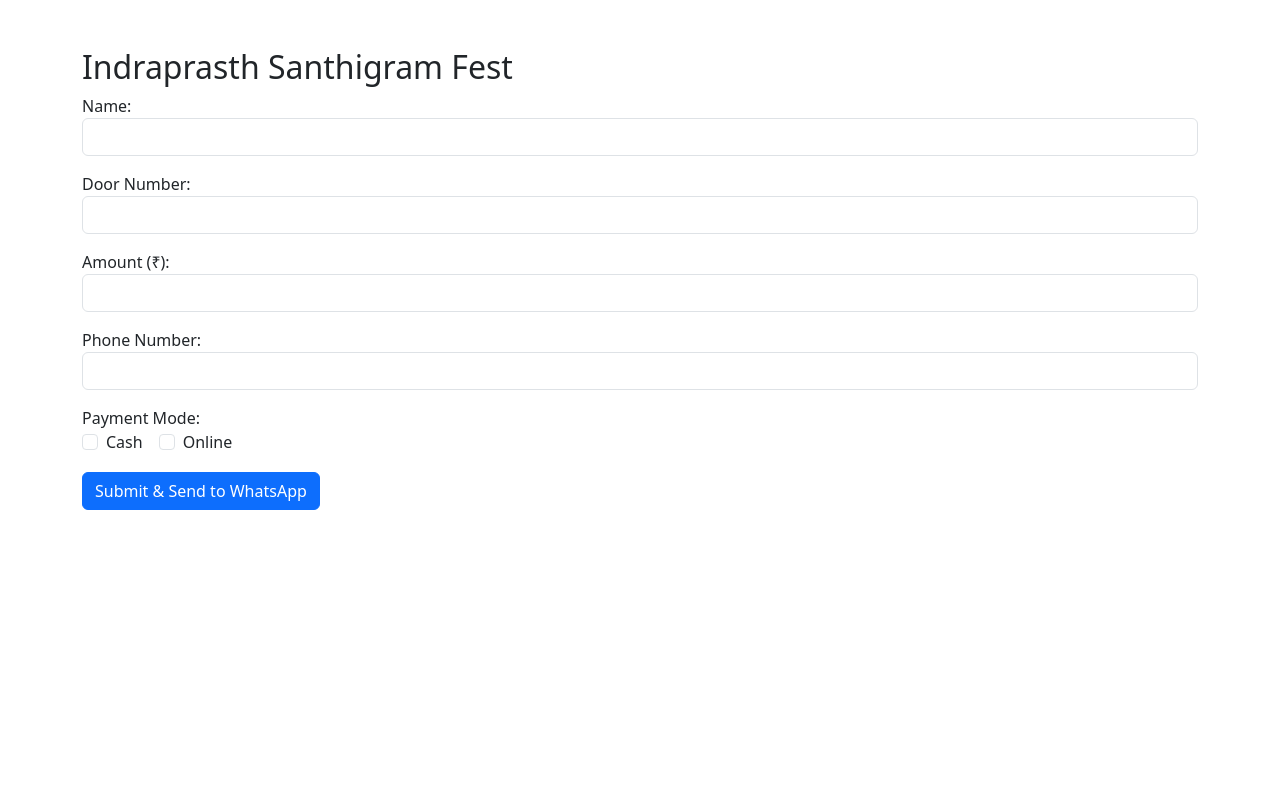
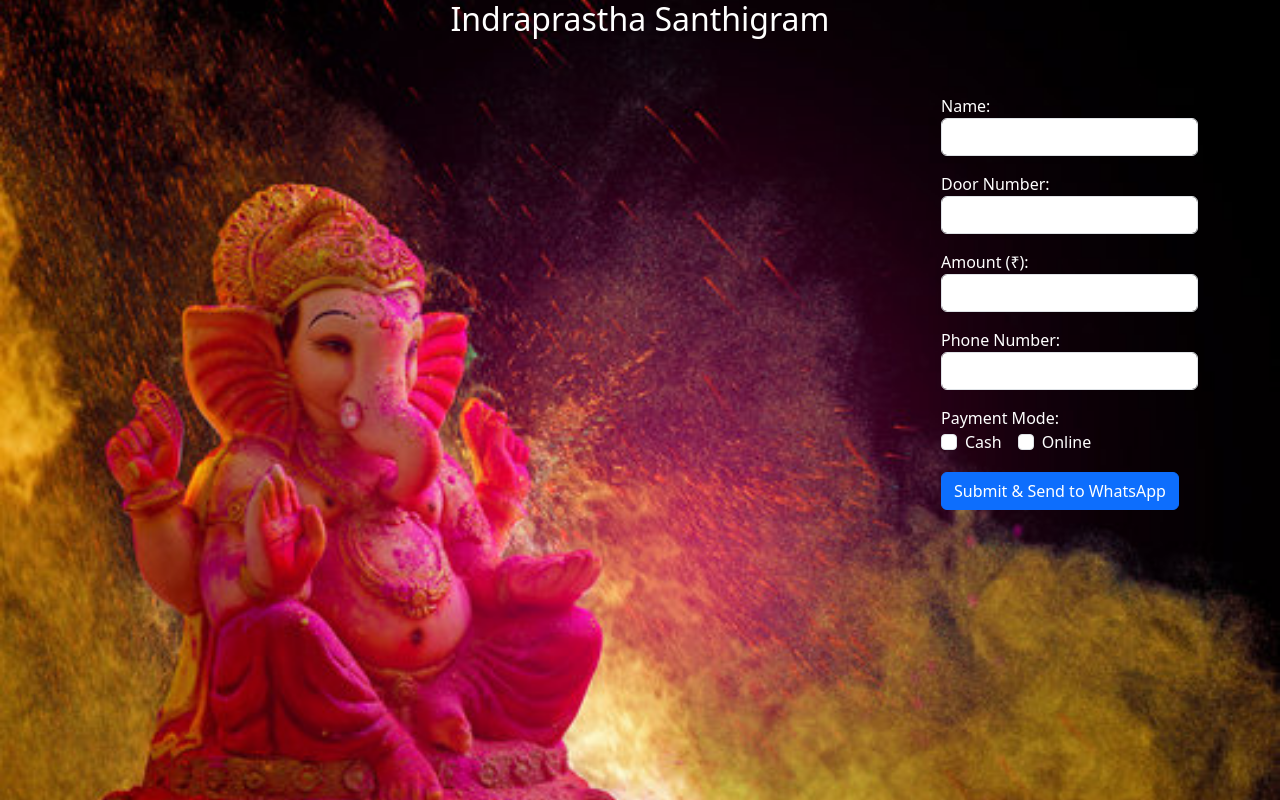
Before and after one commit to srinvasu/VinayakFest, a Next.js app: page / in a window 1280 px wide. Built offline with nearby package versions, Linux system fonts and the light colour scheme.

Commit message:
PDF generator final modification2

```diff
--- a/pages/_app.js
+++ b/pages/_app.js
@@ -1,7 +1,12 @@
 import "bootstrap/dist/css/bootstrap.min.css";
+import Head from "next/head";
+
 function MyApp({ Component, pageProps }) {
   return (
     <>
+      <Head>
+        <link rel="stylesheet" href="/css/styles.css" />
+      </Head>
       <Component {...pageProps} />
     </>
   );
--- a/pages/index.js
+++ b/pages/index.js
@@ -4,21 +4,21 @@
 
 const Home = () => {
   const [formData, setFormData] = useState({
-    name: '',
-    doorNumber: '',
-    amount: '',
-    phoneNumber: '',
-    paymentMode: '',
+    name: "",
+    doorNumber: "",
+    amount: "",
+    phoneNumber: "",
+    paymentMode: "",
   });
 
   const handleChange = (e) => {
     const { name, value, type, checked } = e.target;
 
-    if (type === 'checkbox') {
+    if (type === "checkbox") {
       // Allow only one paymentMode at a time
       setFormData((prev) => ({
         ...prev,
-        paymentMode: checked ? value : '',
+        paymentMode: checked ? value : "",
       }));
     } else {
       setFormData((prev) => ({
@@ -31,29 +31,99 @@
   const handleSubmit = async (e) => {
     e.preventDefault();
 
+    /*
     const doc = new jsPDF();
     doc.text(`Name: ${formData.name}`, 10, 10);
     doc.text(`Door Number: ${formData.doorNumber}`, 10, 20);
     doc.text(`Amount: ₹${formData.amount}`, 10, 30);
     doc.text(`Phone Number: +91${formData.phoneNumber}`, 10, 40);
     doc.text(`Payment Mode: ${formData.paymentMode}`, 10, 50);
+    */
+    const doc = new jsPDF();
+
+    // 1. Watermark first (light gray)
+    doc.setFontSize(50);
+    doc.setTextColor(200); // Light gray
+    doc.text("PAID", 105, 150, { align: "center", angle: 45 });
+
+    // 2. Now reset to normal for receipt content
+    doc.setFontSize(18);
+    doc.setTextColor(0, 0, 0); // Reset to black
+    doc.text("Payment Receipt", 105, 20, null, null, "center");
+
+    doc.setLineWidth(0.5);
+    doc.line(20, 25, 190, 25); // Top horizontal line
+
+    let startY = 40;
+
+    // Content with bold labels
+    doc.setFontSize(12);
+    doc.setFont("helvetica", "bold");
+    doc.text("Name:", 30, startY);
+    doc.setFont("helvetica", "normal");
+    doc.text(formData.name, 80, startY);
+
+    startY += 10;
+    doc.setFont("helvetica", "bold");
+    doc.text("Door Number:", 30, startY);
+    doc.setFont("helvetica", "normal");
+    doc.text(formData.doorNumber, 80, startY);
+
+    startY += 10;
+    doc.setFont("helvetica", "bold");
+    doc.text("Amount Paid:", 30, startY);
+    doc.setFont("helvetica", "normal");
+    doc.text(`₹ ${formData.amount}`, 80, startY);
+
+    startY += 10;
+    doc.setFont("helvetica", "bold");
+    doc.text("Phone Number:", 30, startY);
+    doc.setFont("helvetica", "normal");
+    doc.text(`+91${formData.phoneNumber}`, 80, startY);
+
+    startY += 10;
+    doc.setFont("helvetica", "bold");
+    doc.text("Payment Mode:", 30, startY);
+    doc.setFont("helvetica", "normal");
+    doc.text(formData.paymentMode, 80, startY);
+
+    // Bottom line
+    doc.line(20, startY + 10, 190, startY + 10);
+
+    doc.setFontSize(10);
+    doc.setTextColor(100); // Light gray for footer
+    doc.text(
+      "Thank you for your payment!",
+      105,
+      startY + 20,
+      null,
+      null,
+      "center"
+    );
 
     // Save PDF locally on device
     doc.save("receipt.pdf");
 
-    const pdfBlob = doc.output('blob');
-    const file = new File([pdfBlob], "receipt.pdf", { type: 'application/pdf' });
+    const pdfBlob = doc.output("blob");
+    const file = new File([pdfBlob], "receipt.pdf", {
+      type: "application/pdf",
+    });
 
     const form = new FormData();
     form.append("file", file);
 
     try {
-      const uploadRes = await axios.post('https://tmpfiles.org/api/v1/upload', form);
+      const uploadRes = await axios.post(
+        "https://tmpfiles.org/api/v1/upload",
+        form
+      );
       const uploadedUrl = uploadRes.data.data.url;
 
       const message = `Hi! Here is your receipt for ₹${formData.amount}. Click to download: ${uploadedUrl}`;
-      const whatsappUrl = `https://wa.me/91${formData.phoneNumber}?text=${encodeURIComponent(message)}`;
-      window.open(whatsappUrl, '_blank');
+      const whatsappUrl = `https://wa.me/91${
+        formData.phoneNumber
+      }?text=${encodeURIComponent(message)}`;
+      window.open(whatsappUrl, "_blank");
     } catch (error) {
       console.error("PDF upload failed:", error);
       alert("Failed to upload PDF. Please try again.");
@@ -61,36 +131,67 @@
 
     // Reset form
     setFormData({
-      name: '',
-      doorNumber: '',
-      amount: '',
-      phoneNumber: '',
-      paymentMode: '',
+      name: "",
+      doorNumber: "",
+      amount: "",
+      phoneNumber: "",
+      paymentMode: "",
     });
   };
 
   return (
-    <div className="container mt-5">
-      <h2>Indraprasth Santhigram Fest</h2>
+    <div className="bg-center">
+      <div className="d-flex justify-content-center align-items-center text-white">
+        <h2>Indraprastha Santhigram</h2>
+      </div>
+      <div className=" d-flex justify-content-end align-items-center text-white container mt-5">
         <form onSubmit={handleSubmit}>
           <div className="mb-3">
             <label>Name:</label>
-          <input name="name" className="form-control" value={formData.name} onChange={handleChange} required />
+            <input
+              name="name"
+              className="form-control"
+              value={formData.name}
+              onChange={handleChange}
+              required
+            />
           </div>
           <div className="mb-3">
             <label>Door Number:</label>
-          <input name="doorNumber" className="form-control" value={formData.doorNumber} onChange={handleChange} required />
+            <input
+              name="doorNumber"
+              className="form-control"
+              value={formData.doorNumber}
+              onChange={handleChange}
+              required
+            />
           </div>
           <div className="mb-3">
             <label>Amount (₹):</label>
-          <input type="number" name="amount" className="form-control" value={formData.amount} onChange={handleChange} required />
+            <input
+              type="number"
+              name="amount"
+              className="form-control"
+              value={formData.amount}
+              onChange={handleChange}
+              required
+            />
           </div>
           <div className="mb-3">
             <label>Phone Number:</label>
-          <input type="tel" name="phoneNumber" className="form-control" value={formData.phoneNumber} onChange={handleChange} required pattern="[0-9]{10}" />
+            <input
+              type="tel"
+              name="phoneNumber"
+              className="form-control"
+              value={formData.phoneNumber}
+              onChange={handleChange}
+              required
+              pattern="[0-9]{10}"
+            />
           </div>
           <div className="mb-3">
-          <label>Payment Mode:</label><br />
+            <label>Payment Mode:</label>
+            <br />
             <div className="form-check form-check-inline">
               <input
                 className="form-check-input"
@@ -117,6 +218,7 @@
           <button className="btn btn-primary">Submit & Send to WhatsApp</button>
         </form>
       </div>
+    </div>
   );
 };
 
--- /dev/null
+++ b/public/css/styles.css
@@ -0,0 +1,12 @@
+body, html {
+    height: 100%;
+    margin: 0;
+  }
+
+  .bg-center {
+    height: 100vh;
+    background-image: url('/images/bg-image2.jpg'); /* replace with your image URL */
+    background-repeat: no-repeat;
+    background-position: center;
+    background-size: cover;
+  }
```
Also changed, not shown: public/images/bg-image.jpg (added), public/images/bg-image2.jpg (added). Lines whose indentation alone changed are shown as unchanged.
